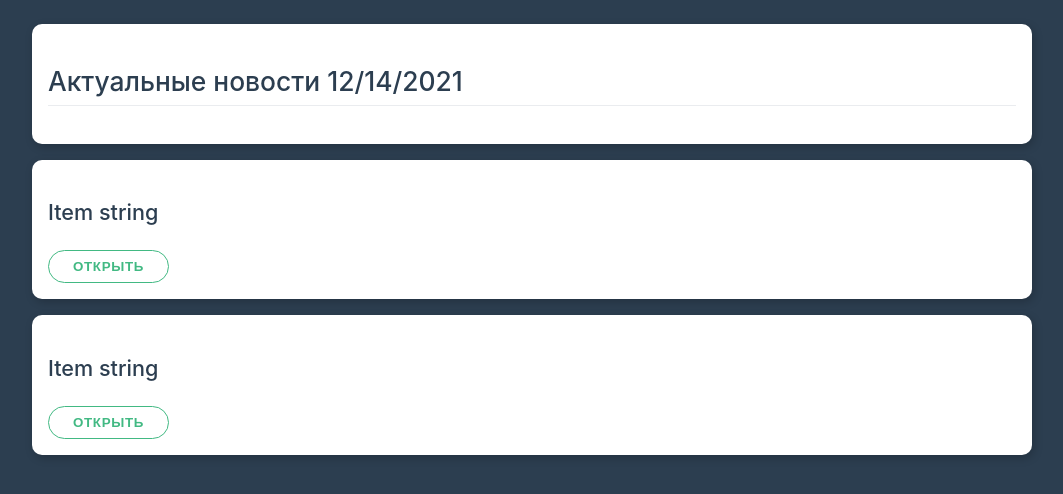
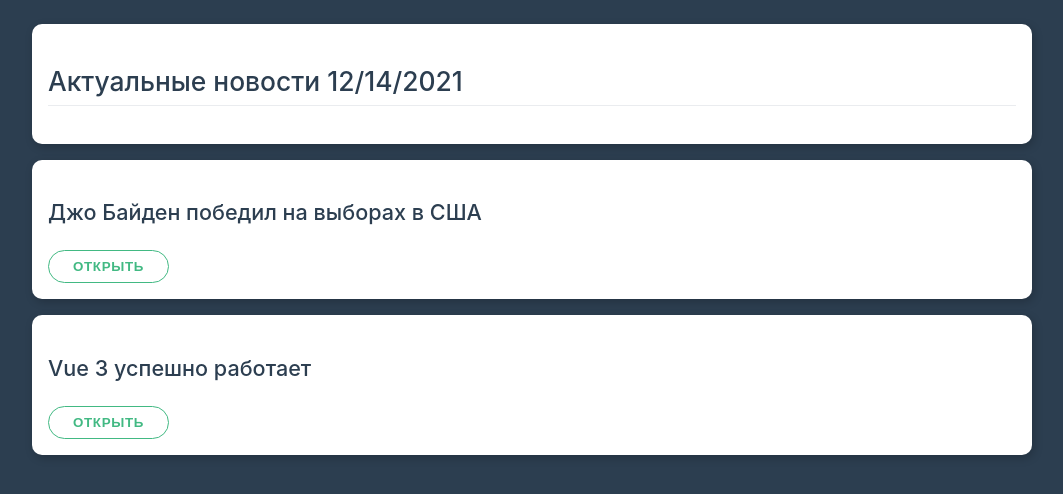
Before and after one commit to c0ntr-all/vue-basics, a Vue app: page / in a window 1280 px wide. Shown: the top 494 px of the page, without its empty margins (108-1171 px from the left). Built offline with nearby package versions, Linux system fonts and the light colour scheme.

Commit message:
06-05: Передаём параметры в компоненты

```diff
--- a/src/App.vue
+++ b/src/App.vue
@@ -4,8 +4,11 @@
       <h2>Актуальные новости {{ now }}</h2>
     </div>
 
-    <app-news></app-news>
-    <app-news></app-news>
+    <app-news
+        v-for="item in news"
+        :key="item"
+        :title="item"
+    ></app-news>
   </div>
 </template>
 
@@ -15,10 +18,9 @@
   data() {
     return {
       now: new Date().toLocaleDateString(),
-      isOpen: false,
       news: [
-          'Джо Байден победил на выборах в США',
-          'Vue 3 успешно работает'
+        'Джо Байден победил на выборах в США',
+        'Vue 3 успешно работает'
       ]
     }
   },
--- a/src/AppNews.vue
+++ b/src/AppNews.vue
@@ -1,6 +1,6 @@
 <template>
   <div class="card">
-    <h3>{{ item }}</h3>
+    <h3>{{ title }}</h3>
     <button class="btn" @click="isOpen = !isOpen">Открыть</button>
     <p v-if="isOpen">Lorem ipsum dolor sit amet, consectetur adipisicing elit. Odit, tempora.</p>
   </div>
@@ -8,9 +8,9 @@
 
 <script>
 export default {
+  props: ['title'],
   data() {
     return {
-      item: 'Item string',
       isOpen: false
     }
   }
```
